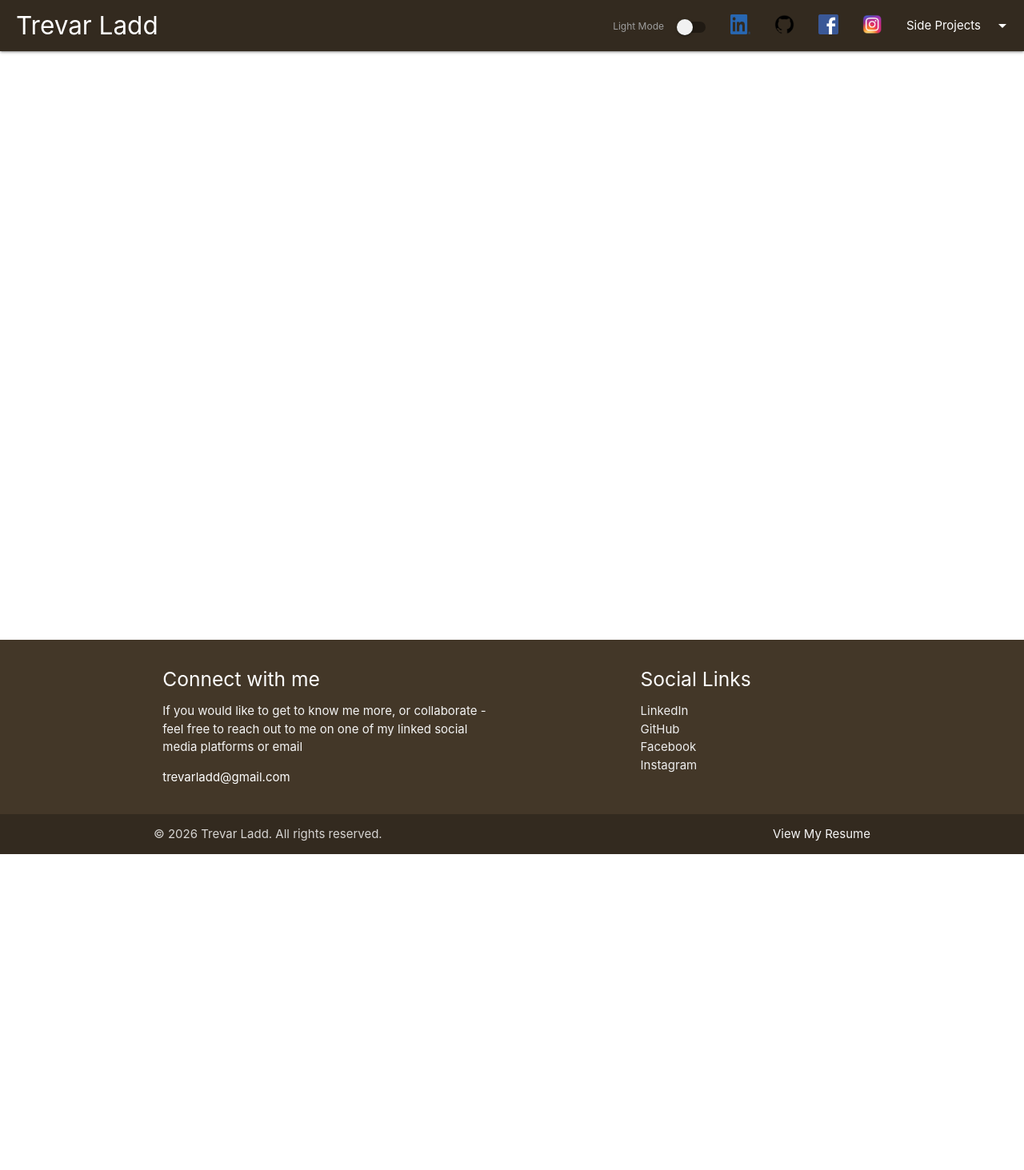
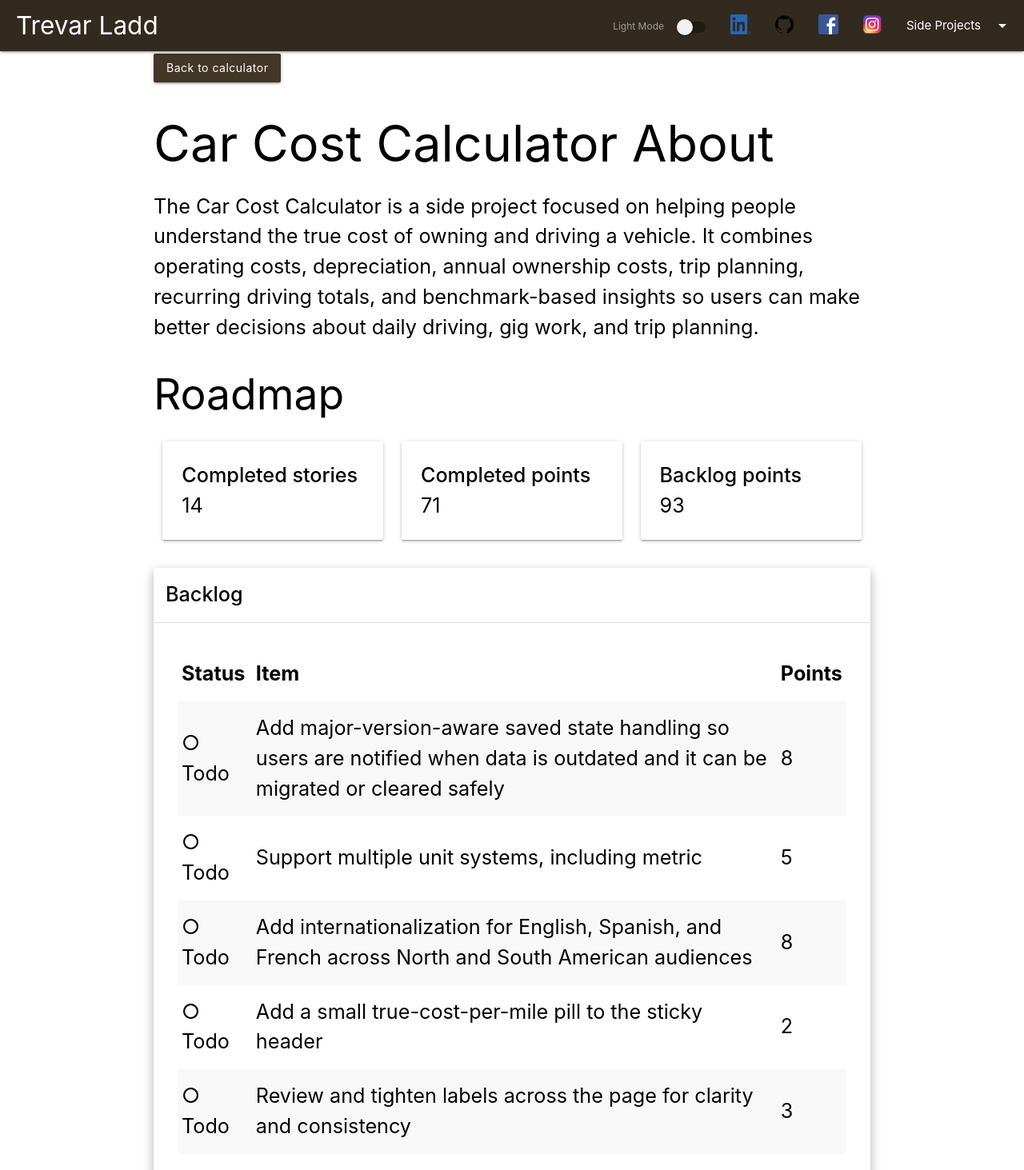
Before and after one commit to trladd/PersonalStaticWebsite, a React (Create React App) app: page /sideProjects/carCost/about in a window 1280 px wide. Shown: the top 1463 px of the page at 80% size. Before the commit the page ends 1068 px from the top, so only its background shows below. Built offline with nearby package versions, Linux system fonts and the light colour scheme.

Commit message:
adding about to carcost

```diff
--- a/src/App.tsx
+++ b/src/App.tsx
@@ -8,6 +8,7 @@ import { BrowserRouter as Router, Route, Routes } from "react-router-dom";
 import Footer from "./components/Footer";
 import { siteConfig } from "./utility/siteConfig";
 import { ThemeProvider } from "./utility/ThemeContext";
+import CarCostAbout from "./components/sideProjects/carCost/about/CarCostAbout";
 
 function renderSideProjects(navWrapperRef: React.RefObject<HTMLDivElement>) {
   return siteConfig.sideProjects.map((sideProject) => (
@@ -34,6 +35,7 @@ function App() {
             <div className="bodyArea">
               <Routes>
                 <Route path="/" Component={MainPage} />
+                <Route path="/sideProjects/carCost/about" Component={CarCostAbout} />
                 {renderSideProjects(navWrapperRef)}
               </Routes>
             </div>
--- a/src/components/sideProjects/carCost/CarCost.tsx
+++ b/src/components/sideProjects/carCost/CarCost.tsx
@@ -1,5 +1,6 @@
 import React, { useContext, useEffect, useMemo, useRef, useState } from "react";
 import M from "materialize-css";
+import { Link } from "react-router-dom";
 import { ThemeContext } from "../../../utility/ThemeContext";
 import CostBreakdownViewer, {
   BreakdownMode,
@@ -2235,6 +2236,20 @@ const CarCost: React.FC<CarCostProps> = ({ navWrapperRef }) => {
             </section>
           </div>
         </div>
+
+        <div style={{ textAlign: "center", padding: "0.5rem 0 1rem" }}>
+          <Link
+            to="/sideProjects/carCost/about"
+            onClick={() => window.scrollTo({ top: 0, behavior: "auto" })}
+            style={{
+              color: palette.accentDark,
+              fontWeight: 700,
+              textDecoration: "none",
+            }}
+          >
+            More about this page
+          </Link>
+        </div>
       </div>
     </div>
   );
--- /dev/null
+++ b/src/components/sideProjects/carCost/about/CarCostAbout.tsx
@@ -0,0 +1,119 @@
+import React, { useEffect, useRef } from "react";
+import { Link } from "react-router-dom";
+import M from "materialize-css";
+import roadmap from "./roadmap.json";
+
+type RoadmapItem = {
+  status: "Done" | "Todo";
+  title: string;
+  points: number;
+};
+
+type RoadmapData = {
+  completed: RoadmapItem[];
+  backlog: RoadmapItem[];
+};
+
+function renderItems(items: RoadmapItem[]) {
+  return (
+    <table className="striped">
+      <thead>
+        <tr>
+          <th>Status</th>
+          <th>Item</th>
+          <th>Points</th>
+        </tr>
+      </thead>
+      <tbody>
+        {items.map((item) => (
+          <tr key={item.title}>
+            <td>{item.status === "Done" ? "✓ Done" : "○ Todo"}</td>
+            <td>{item.title}</td>
+            <td>{item.points}</td>
+          </tr>
+        ))}
+      </tbody>
+    </table>
+  );
+}
+
+function CarCostAbout() {
+  const roadmapData = roadmap as RoadmapData;
+  const collapsibleRef = useRef<HTMLUListElement>(null);
+
+  useEffect(() => {
+    if (!collapsibleRef.current) {
+      return;
+    }
+
+    const instance = M.Collapsible.init(collapsibleRef.current, {
+      accordion: false,
+    });
+
+    return () => {
+      instance.destroy();
+    };
+  }, []);
+
+  const totalCompletedPoints = roadmapData.completed.reduce((sum, item) => sum + item.points, 0);
+  const totalBacklogPoints = roadmapData.backlog.reduce((sum, item) => sum + item.points, 0);
+
+  return (
+    <div className="container flow-text">
+      <div style={{ marginTop: "1rem", marginBottom: "1.25rem" }}>
+        <Link
+          to="/sideProjects/carCost"
+          className="waves-effect waves-light btn secondaryColor"
+          style={{ textTransform: "none" }}
+        >
+          Back to calculator
+        </Link>
+      </div>
+      <h1>Car Cost Calculator About</h1>
+      <p>
+        The Car Cost Calculator is a side project focused on helping people understand the
+        true cost of owning and driving a vehicle. It combines operating costs, depreciation,
+        annual ownership costs, trip planning, recurring driving totals, and benchmark-based
+        insights so users can make better decisions about daily driving, gig work, and trip
+        planning.
+      </p>
+      <h2>Roadmap</h2>
+      <div className="row">
+        <div className="col s12 m4">
+          <div className="card-panel">
+            <strong>Completed stories</strong>
+            <div>{roadmapData.completed.length}</div>
+          </div>
+        </div>
+        <div className="col s12 m4">
+          <div className="card-panel">
+            <strong>Completed points</strong>
+            <div>{totalCompletedPoints}</div>
+          </div>
+        </div>
+        <div className="col s12 m4">
+          <div className="card-panel">
+            <strong>Backlog points</strong>
+            <div>{totalBacklogPoints}</div>
+          </div>
+        </div>
+      </div>
+      <ul className="collapsible popout" ref={collapsibleRef}>
+        <li className="active">
+          <div className="collapsible-header">
+            <strong>Backlog</strong>
+          </div>
+          <div className="collapsible-body">{renderItems(roadmapData.backlog)}</div>
+        </li>
+        <li>
+          <div className="collapsible-header">
+            <strong>Completed</strong>
+          </div>
+          <div className="collapsible-body">{renderItems(roadmapData.completed)}</div>
+        </li>
+      </ul>
+    </div>
+  );
+}
+
+export default CarCostAbout;
--- /dev/null
+++ b/src/components/sideProjects/carCost/about/roadmap.json
@@ -0,0 +1,166 @@
+{
+  "completed": [
+    {
+      "status": "Done",
+      "title": "Build the core vehicle cost calculator for fuel, maintenance, tires, depreciation, and annual ownership costs",
+      "points": 8
+    },
+    {
+      "status": "Done",
+      "title": "Add annual ownership costs like insurance, registration, parking, inspection, and roadside assistance",
+      "points": 3
+    },
+    {
+      "status": "Done",
+      "title": "Convert the calculator into the PersonalStaticWebsite side project and TypeScript structure",
+      "points": 5
+    },
+    {
+      "status": "Done",
+      "title": "Add responsive layout support and mobile-friendly adjustments",
+      "points": 5
+    },
+    {
+      "status": "Done",
+      "title": "Add true-cost pie chart breakdown with linked hover states and tooltips",
+      "points": 5
+    },
+    {
+      "status": "Done",
+      "title": "Extract the cost breakdown viewer into its own reusable component",
+      "points": 5
+    },
+    {
+      "status": "Done",
+      "title": "Add trip and recurring modal expansion flows using the shared breakdown component",
+      "points": 5
+    },
+    {
+      "status": "Done",
+      "title": "Add local persistence, saved state restore, and custom vehicle support",
+      "points": 8
+    },
+    {
+      "status": "Done",
+      "title": "Add starter templates and custom vehicle entry workflow",
+      "points": 8
+    },
+    {
+      "status": "Done",
+      "title": "Add include / exclude controls for depreciation and annual ownership costs",
+      "points": 2
+    },
+    {
+      "status": "Done",
+      "title": "Add fuel-type-aware calculations and current fuel price loading",
+      "points": 5
+    },
+    {
+      "status": "Done",
+      "title": "Add one-way / round-trip trip planning toggle",
+      "points": 2
+    },
+    {
+      "status": "Done",
+      "title": "Add benchmark insight cards with learn-more modals and source references",
+      "points": 5
+    },
+    {
+      "status": "Done",
+      "title": "Move insights to metadata-driven JSON with category-based filtering for related modals",
+      "points": 5
+    }
+  ],
+  "backlog": [
+    {
+      "status": "Todo",
+      "title": "Add major-version-aware saved state handling so users are notified when data is outdated and it can be migrated or cleared safely",
+      "points": 8
+    },
+    {
+      "status": "Todo",
+      "title": "Support multiple unit systems, including metric",
+      "points": 5
+    },
+    {
+      "status": "Todo",
+      "title": "Add internationalization for English, Spanish, and French across North and South American audiences",
+      "points": 8
+    },
+    {
+      "status": "Todo",
+      "title": "Add a small true-cost-per-mile pill to the sticky header",
+      "points": 2
+    },
+    {
+      "status": "Todo",
+      "title": "Review and tighten labels across the page for clarity and consistency",
+      "points": 3
+    },
+    {
+      "status": "Todo",
+      "title": "Add comparison mode for evaluating multiple vehicles side by side",
+      "points": 8
+    },
+    {
+      "status": "Todo",
+      "title": "Add share support by generating a URL with serialized state",
+      "points": 8
+    },
+    {
+      "status": "Todo",
+      "title": "Add support for maintaining up to 3 personal vehicles",
+      "points": 5
+    },
+    {
+      "status": "Todo",
+      "title": "Add a help section explaining how local state and saved data are managed",
+      "points": 3
+    },
+    {
+      "status": "Todo",
+      "title": "Fix remaining mobile-friendly bugs",
+      "points": 5
+    },
+    {
+      "status": "Todo",
+      "title": "Fix the mobile modal bug where input placeholders do not display correctly",
+      "points": 2
+    },
+    {
+      "status": "Todo",
+      "title": "Fix custom-vehicle input validation so an error message explains why \"Calculate with this vehicle\" is disabled",
+      "points": 2
+    },
+    {
+      "status": "Todo",
+      "title": "Pull vehicle data from year / make / model",
+      "points": 8
+    },
+    {
+      "status": "Todo",
+      "title": "Pull vehicle fuel economy automatically when possible",
+      "points": 5
+    },
+    {
+      "status": "Todo",
+      "title": "Add maintenance warnings for likely high-mileage vehicles and rising upkeep costs over time",
+      "points": 5
+    },
+    {
+      "status": "Todo",
+      "title": "Add more expense categories",
+      "points": 3
+    },
+    {
+      "status": "Todo",
+      "title": "Support other ownership types such as rental, lease, and finance",
+      "points": 8
+    },
+    {
+      "status": "Todo",
+      "title": "Incorporate APR into the equation for financed vehicles",
+      "points": 5
+    }
+  ]
+}
```
Also changed, not shown: src/components/sideProjects/carCost/README.md (added).
